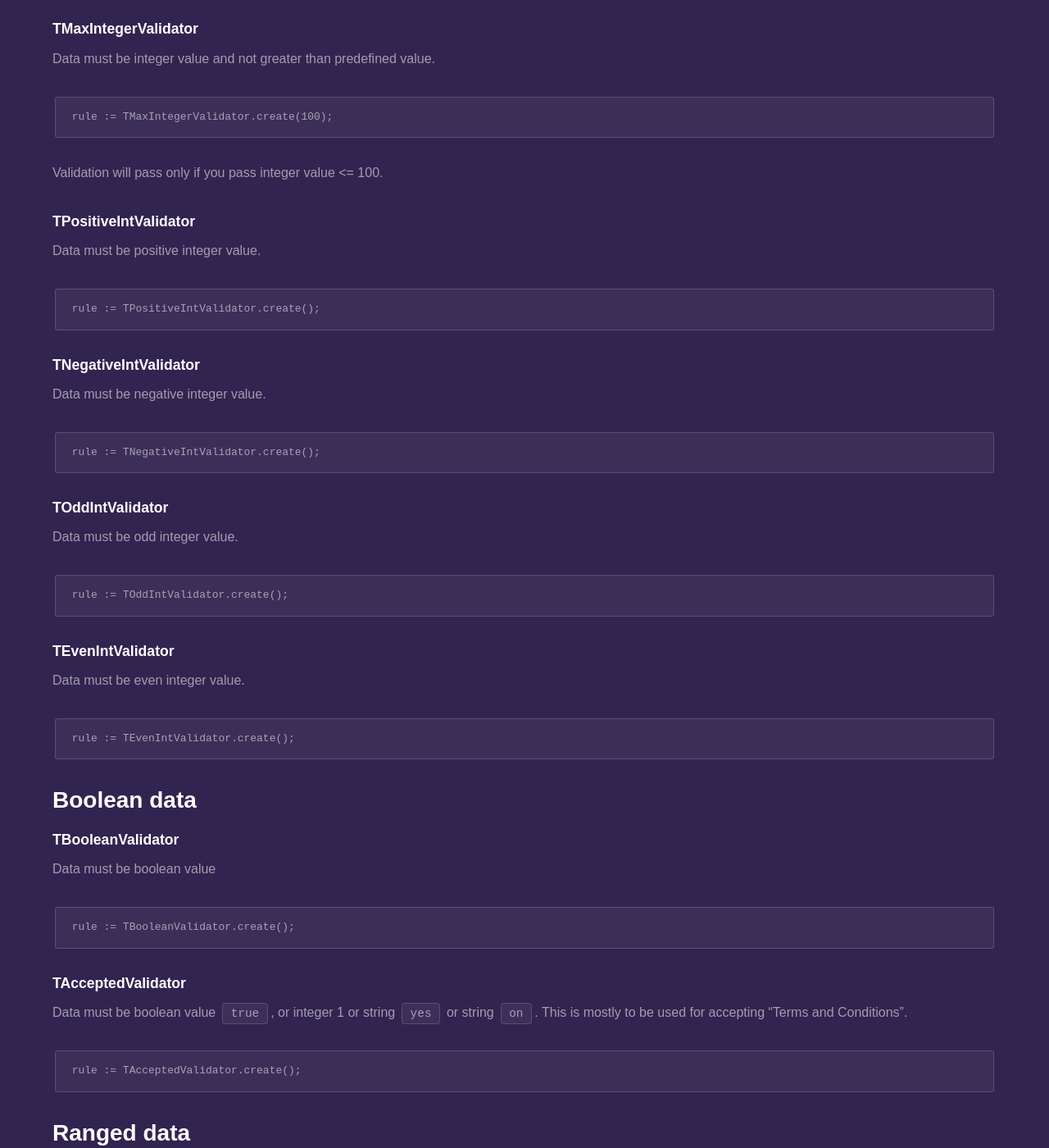
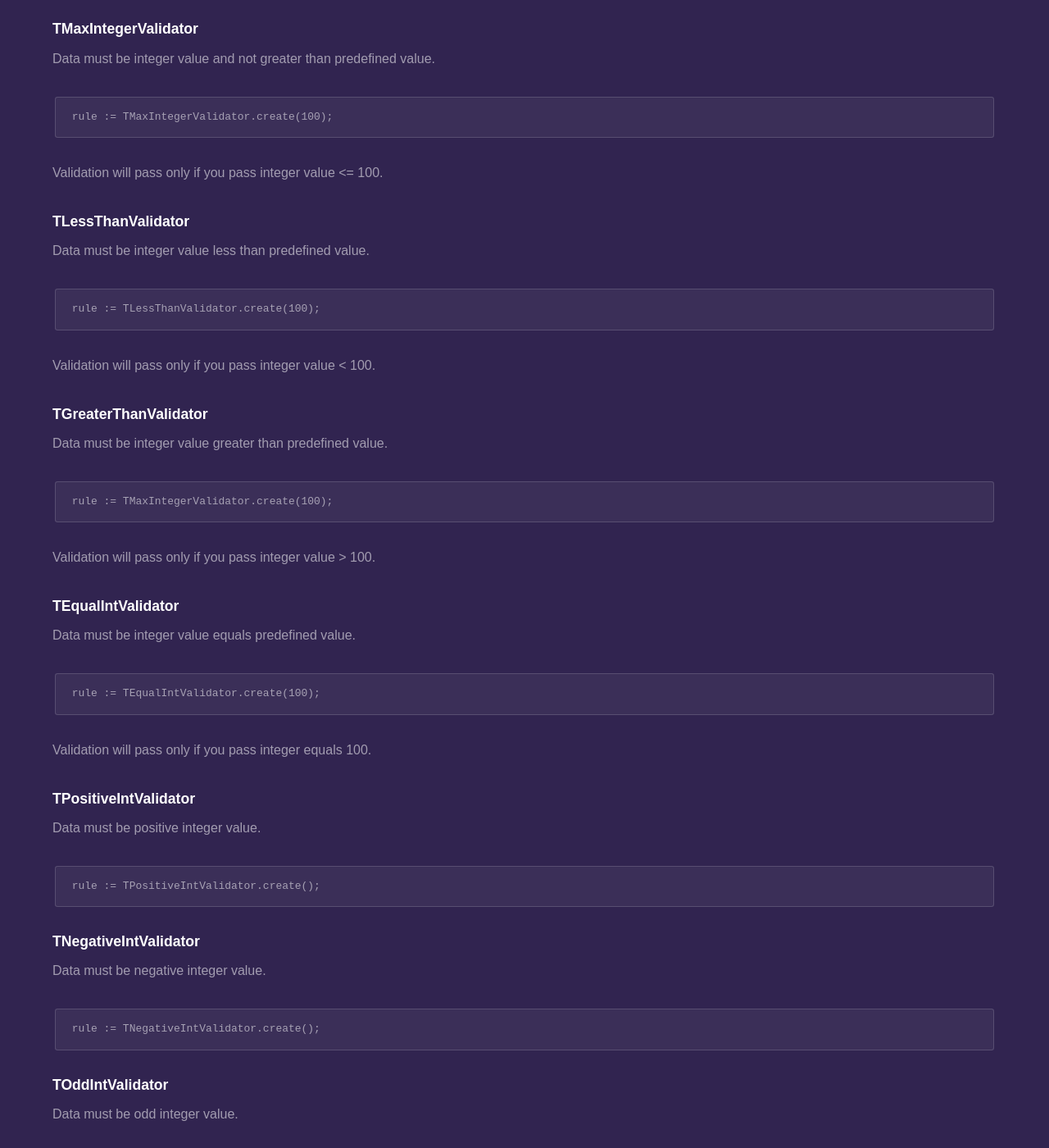
Before and after one commit to fanoframework/fanoframework.github.io, a Jekyll site: the page built from security/form-validation/built-in-validation-rules/index.md, in a window 1280 px wide and 1400 px high, scrolled down 6321 px. Shown: the whole window at 82% size. Built offline with Jekyll 4.4.1, drawn with Linux system fonts in a browser that asks for light colours; our own code applies the rules of GitHub Pages for plain Markdown files.

Commit message:
add documentation on greater than and less than validation rules

````diff
--- a/security/form-validation/built-in-validation-rules/index.md
+++ b/security/form-validation/built-in-validation-rules/index.md
@@ -276,6 +276,33 @@ Data must be integer value and not greater than predefined value.
 rule := TMaxIntegerValidator.create(100);
 ```
 Validation will pass only if you pass integer value <= 100.
+
+### TLessThanValidator
+
+Data must be integer value less than predefined value.
+
+```
+rule := TLessThanValidator.create(100);
+```
+Validation will pass only if you pass integer value < 100.
+
+### TGreaterThanValidator
+
+Data must be integer value greater than predefined value.
+
+```
+rule := TMaxIntegerValidator.create(100);
+```
+Validation will pass only if you pass integer value > 100.
+
+### TEqualIntValidator
+
+Data must be integer value equals predefined value.
+
+```
+rule := TEqualIntValidator.create(100);
+```
+Validation will pass only if you pass integer equals 100.
 
 ### TPositiveIntValidator
 
````
